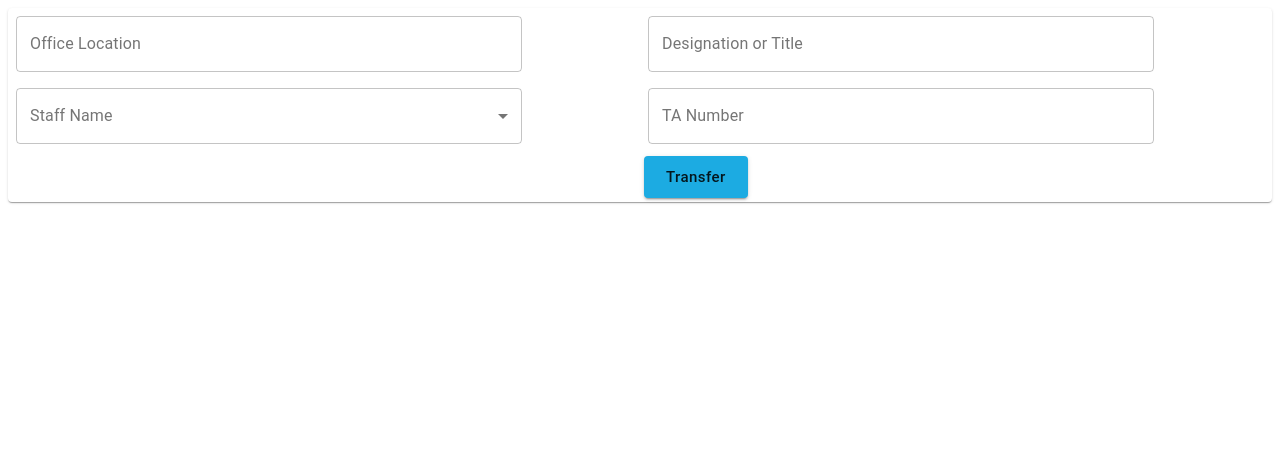
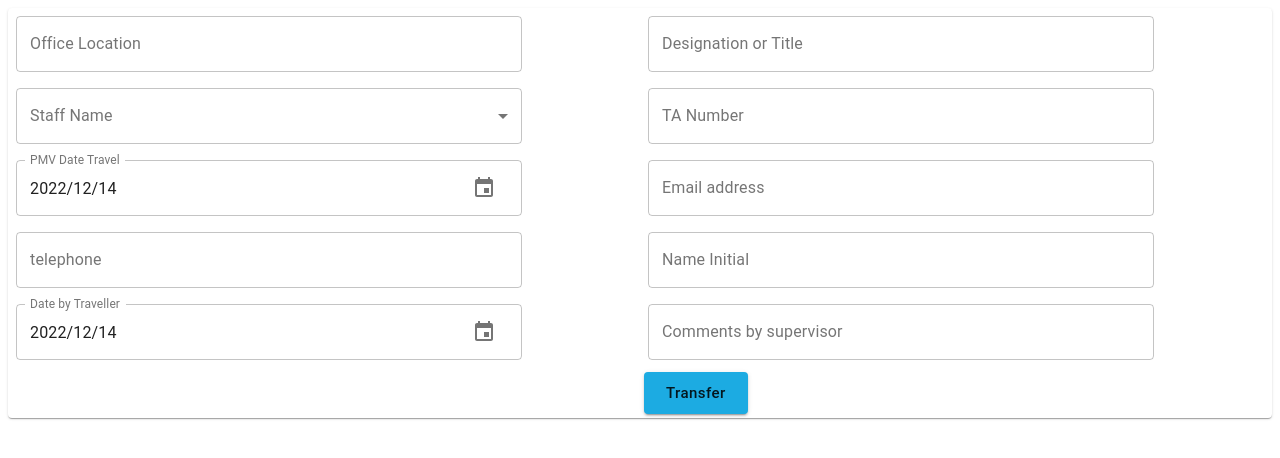
Before and after one commit to djirufin/unifrontendweb, a React (Create React App) app: page /pmv in a window 1280 px wide. Shown: the top 458 px of the page. Built offline with nearby package versions, Linux system fonts and the light colour scheme.

Commit message:
first commit

```diff
--- a/src/pages/eum/Eum.js
+++ b/src/pages/eum/Eum.js
@@ -11,19 +11,19 @@ function Eum(props) {
                     <Cards
                         redirect='/nutrition'
                         link='Nutrition'
-                        backgroundImage="url(/unifrontendweb/nutrition.jpg)"
+                        backgroundImage="url(/nutrition.jpg)"
                         color='#fff'
                     />
                     <Cards
                         redirect='/wash'
                         link='Wash'
-                        backgroundImage="url(/unifrontendweb/wash.jpg)"
+                        backgroundImage="url(/wash.jpg)"
                         color='#fff'
                     />
                     <Cards
                         redirect='/education'
                         link='Education'
-                        backgroundImage="url(/unifrontendweb/education.jpg)"
+                        backgroundImage="url(/education.jpg)"
                         color='#fff'
                     />
                 </div>
--- a/src/pages/pmv/Pmv.js
+++ b/src/pages/pmv/Pmv.js
@@ -1,3 +1,5 @@
+/* eslint-disable no-unused-vars */
+/* eslint-disable react-hooks/exhaustive-deps */
 import React, { useEffect, useState } from 'react';
 import { Form, useForm } from '../../components/useForm';
 import * as adminService from "../../services/adminService";
@@ -97,6 +99,25 @@ function Pmv(props) {
                                 options={adminService.getAutorisation()}
                                 error={errors.staff_name}
                             />
+                            <Controls.DatePicker
+                                label="PMV Date Travel"
+                                name="pmv_date_travel"
+                                value={values.pmv_date_travel}
+                                onChange={handleInputChange}
+                            />
+                            <Controls.Input
+                                label="telephone"
+                                name="telephone"
+                                value={values.telephone}
+                                onChange={handleInputChange}
+                                error={errors.telephone}
+                            />
+                            <Controls.DatePicker
+                                label="Date by Traveller"
+                                name="date_by_traveller"
+                                value={values.date_by_traveller}
+                                onChange={handleInputChange}
+                            />
                         </Grid>
                         <Grid item xs={6}>
                             <Controls.Input
@@ -113,9 +134,30 @@ function Pmv(props) {
                                 onChange={handleInputChange}
                                 error={errors.ta_number}
                             />
-                                <Controls.Button
-                                    type="submit"
-                                    text="Transfer" />
+                            <Controls.Input
+                                name="ta_nuemailmber"
+                                label="Email address"
+                                value={values.email}
+                                onChange={handleInputChange}
+                                error={errors.email}
+                            />
+                            <Controls.Input
+                                name="initial_name"
+                                label="Name Initial"
+                                value={values.initial_name}
+                                onChange={handleInputChange}
+                                error={errors.initial_name}
+                            />
+                            <Controls.Input
+                                name="comment_by_supervisor"
+                                label="Comments by supervisor "
+                                value={values.comment_by_supervisor}
+                                onChange={handleInputChange}
+                                error={errors.comment_by_supervisor}
+                            />
+                            <Controls.Button
+                                type="submit"
+                                text="Transfer" />
                         </Grid>
                     </Grid>
                 </Form>
```
